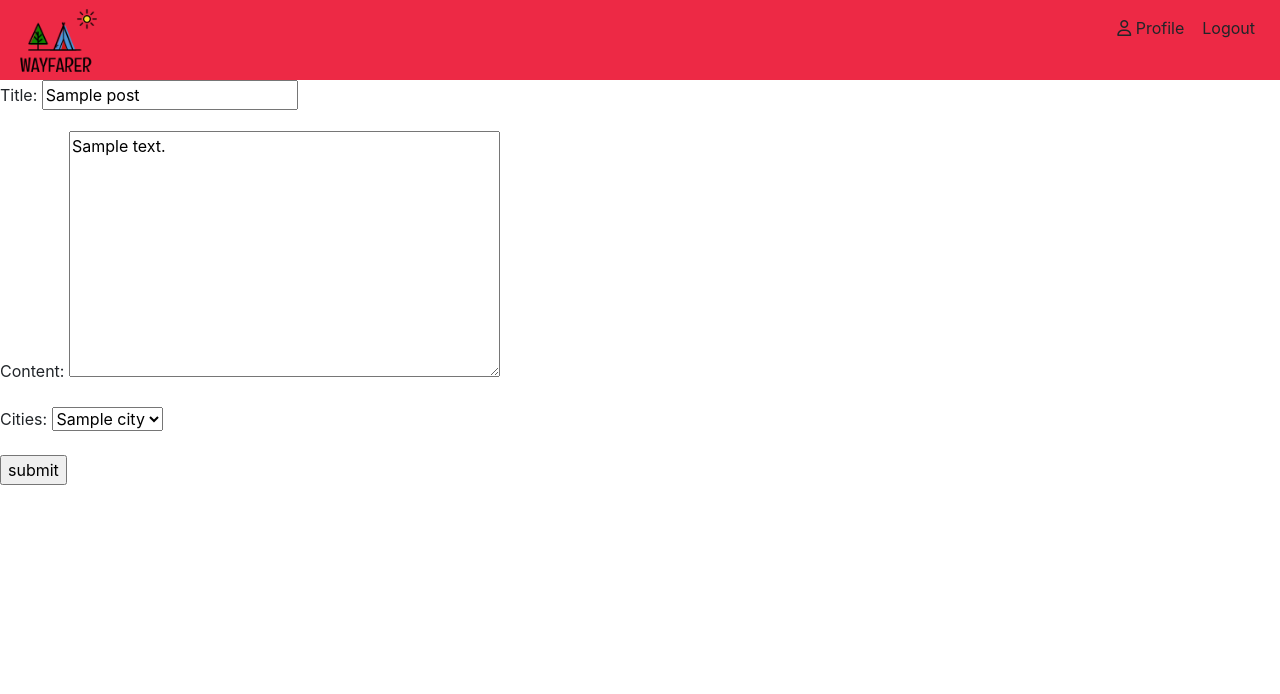
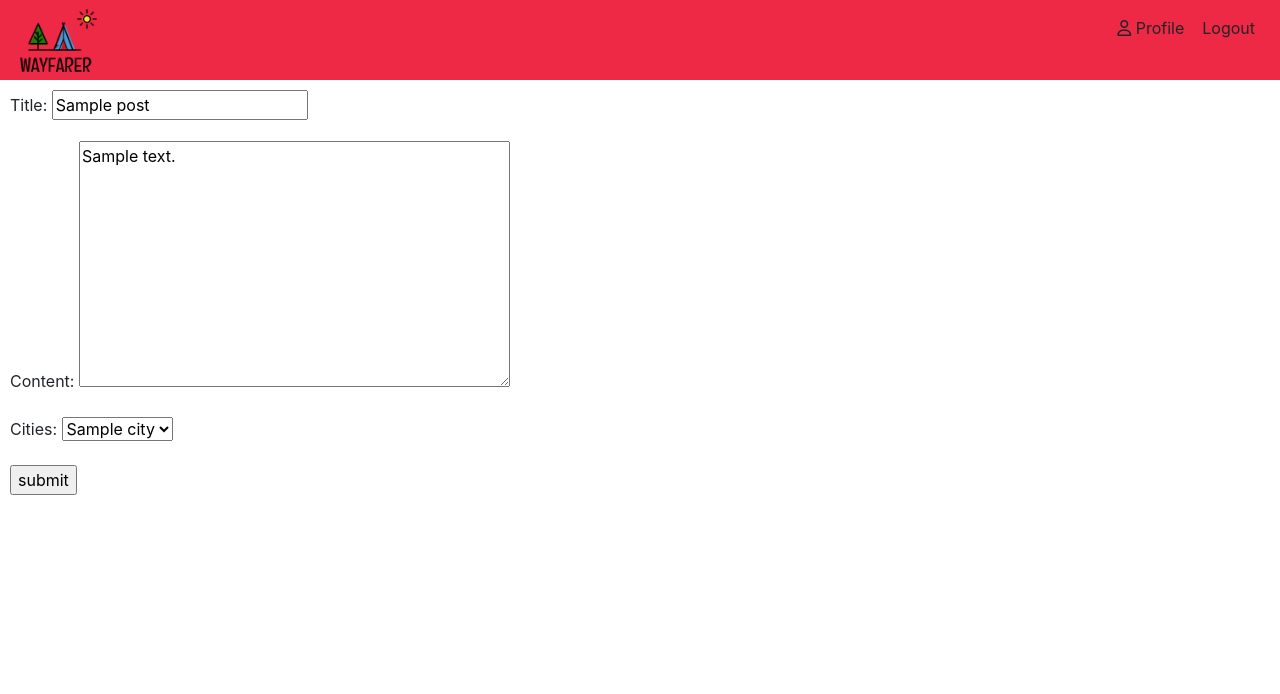
Before and after one commit to lordparvis/wayfarer-project, a Django app: page /post/1/edit/ in a window 1280 px wide. Shown: the top 694 px of the page. Run offline with Django 3.2, Linux system fonts and the light colour scheme; a user stored in the database is signed in; tables that the repository leaves empty hold one stand-in row (values such as "Sample post"); some libraries are stand-ins or nearby versions.

Commit message:
very small styling changes to edit post page

```diff
--- a/main_app/static/styles/main.css
+++ b/main_app/static/styles/main.css
@@ -324,4 +324,8 @@ svg {
     background-color: rgba(237, 41, 70, 0.952);
     margin-block-end: -750px;
     text-shadow: 2px 1px 5px #000000e1;
-  }
+}
+
+.post-edit-section{
+    margin: 10px;
+}
--- a/main_app/templates/posts/edit.html
+++ b/main_app/templates/posts/edit.html
@@ -3,12 +3,17 @@
 {% block content%}
 
 <form action="{%url 'post_edit' post.id %}" method="POST">
+<section class="post-edit-section">
+    <div id="post-edit-div">
+        {%csrf_token%}
 
-    {%csrf_token%}
+        {{post_form.as_p}}
 
-    {{post_form.as_p}}
+        <input type="submit" value="submit">
+    </div>
+</section>
 
-    <input type="submit" value="submit">
+
 
 </form>
 
```
